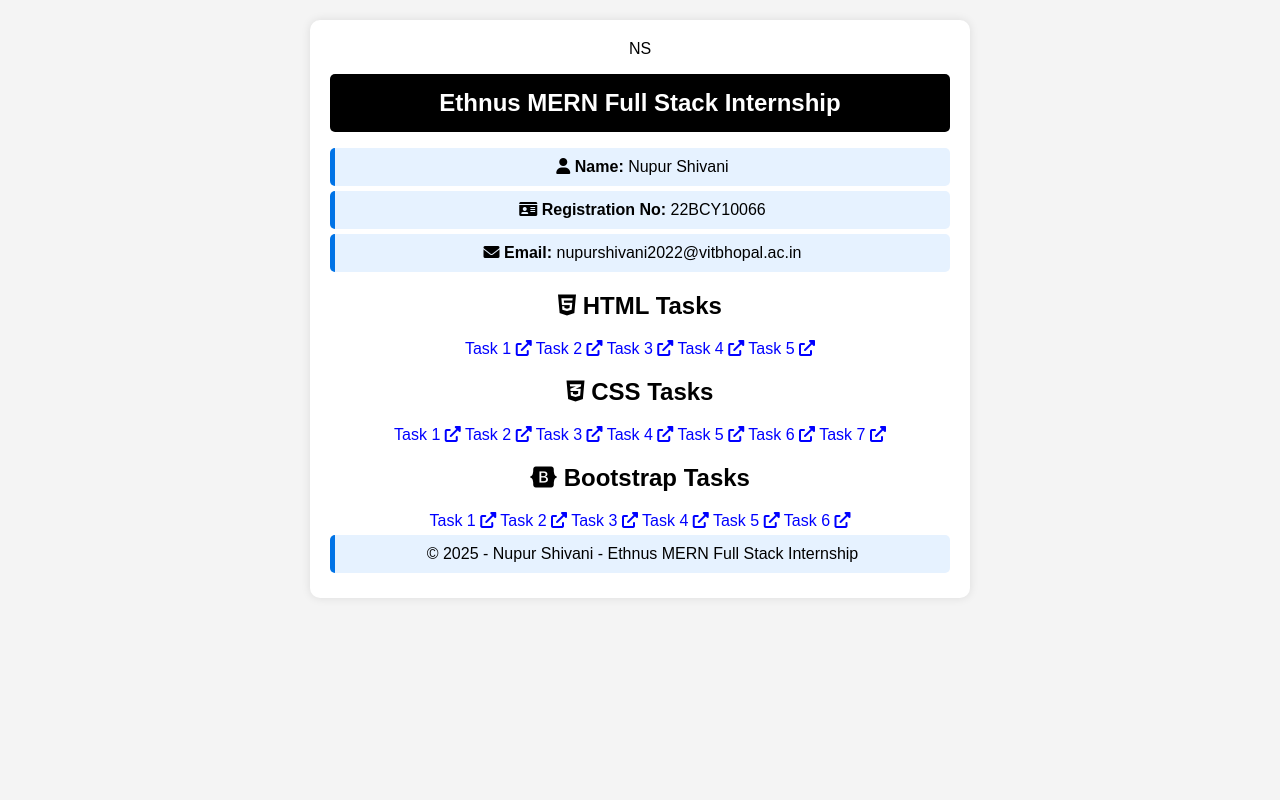
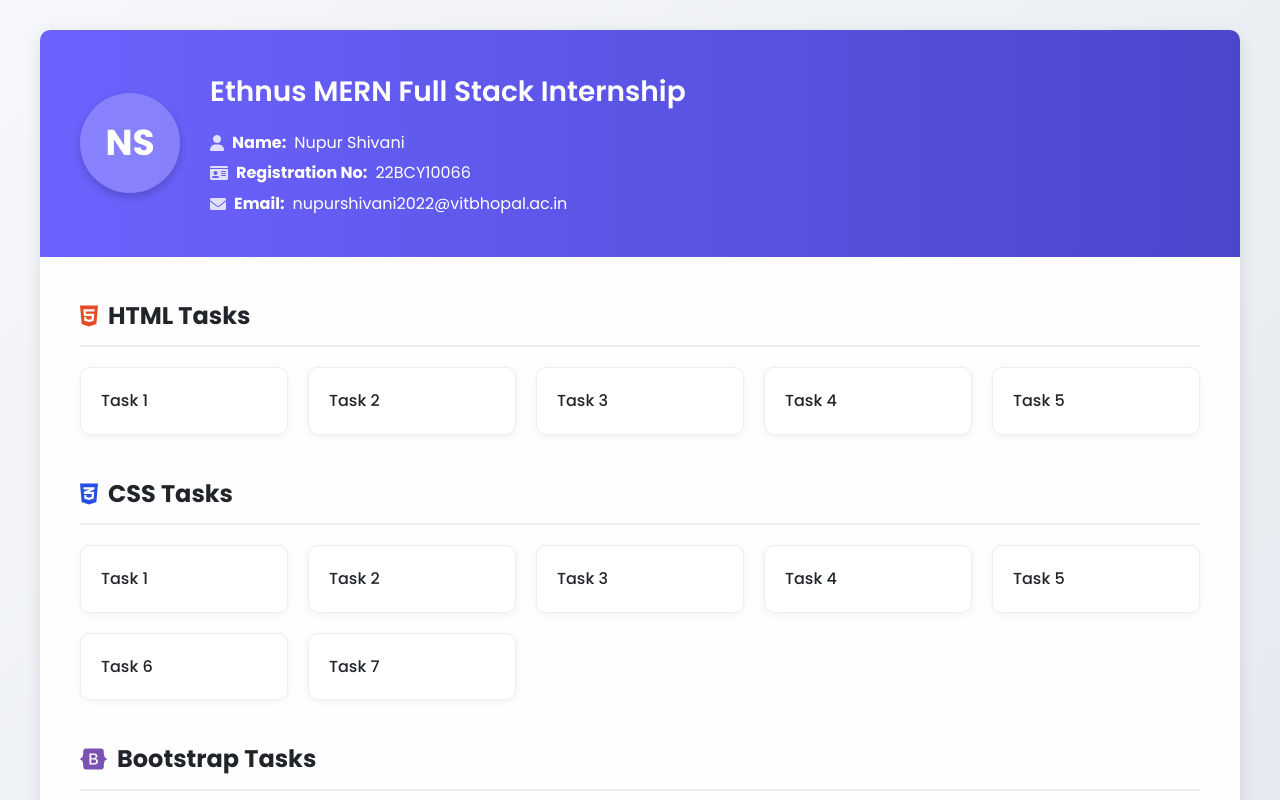
Before and after one commit to Nupurshivani/MERN-ASSIGNMENTS, a plain HTML site: page index.html in a window 1280 px wide. Shown: the top 800 px of the page. Drawn offline with Linux system fonts and the light colour scheme.

Commit message:
Update index.css

```diff
--- a/index.css
+++ b/index.css
@@ -1,81 +1,239 @@
+:root {
+    --primary-color: #6c63ff;
+    --secondary-color: #4a47cc;
+    --light-color: #f8f9fa;
+    --dark-color: #212529;
+    --success-color: #28a745;
+    --html-color: #e34c26;
+    --css-color: #264de4;
+    --bootstrap-color: #7952b3;
+    --shadow: 0 4px 16px rgba(0, 0, 0, 0.1);
+    --transition: all 0.3s ease;
+    --border-radius: 10px;
+}
+
+* {
+    margin: 0;
+    padding: 0;
+    box-sizing: border-box;
+}
+
 body {
-    font-family: Arial, sans-serif;
-    background-color: #f4f4f4;
-    text-align: center;
+    font-family: 'Poppins', sans-serif;
+    background: linear-gradient(135deg, #f5f7fa, #e4e7ed);
+    min-height: 100vh;
+    padding: 30px 20px;
+    line-height: 1.6;
+    color: var(--dark-color);
 }
 
 .container {
-    width: 50%;
-    margin: auto;
-    background: white;
-    padding: 20px;
-    box-shadow: 0px 0px 10px gray;
-    border-radius: 10px;
+    max-width: 1200px;
+    margin: 0 auto;
+    background: rgba(255, 255, 255, 0.95);
+    border-radius: var(--border-radius);
+    box-shadow: var(--shadow);
+    overflow: hidden;
 }
 
-h1 {
-    color: #333;
-    font-size: 1.5rem;
-}
-
-table {
-    width: 100%;
-    border-collapse: collapse;
-    margin-top: 20px;
-}
-
-table, th, td {
-    border: 1px solid black;
-}
-
-th, td {
-    padding: 10px;
-    text-align: center;
-}
-
-th {
-    background-color: #333;
+/* HEADER SECTION */
+header {
+    padding: 40px;
+    background: linear-gradient(to right, var(--primary-color), var(--secondary-color));
     color: white;
 }
 
-a {
-    color: blue;
-    text-decoration: none;
+.profile-info {
+    display: flex;
+    align-items: center;
+    gap: 30px;
 }
 
-a:hover {
-    text-decoration: underline;
+.profile-pic {
+    min-width: 100px;
+    height: 100px;
+    border-radius: 50%;
+    background: rgba(255, 255, 255, 0.2);
+    display: flex;
+    align-items: center;
+    justify-content: center;
+    box-shadow: 0 4px 10px rgba(0, 0, 0, 0.2);
 }
 
-body {
-    font-family: Arial, sans-serif;
-    margin: 20px;
-    padding: 0;
-    background-color: #f4f4f4;
+.initials {
+    font-size: 36px;
+    font-weight: 700;
 }
 
-.container {
-    max-width: 800px;
-    margin: auto;
-    background: white;
-    padding: 20px;
-    border-radius: 10px;
-    box-shadow: 0px 0px 10px rgba(0, 0, 0, 0.1);
+.student-details h1 {
+    font-size: 28px;
+    margin-bottom: 15px;
+    font-weight: 600;
+    background: none;
+    padding: 0;
+    text-align: left;
 }
 
-h1 {
-    background-color: black;
-    color: white;
-    text-align: center;
-    padding: 15px;
-    border-radius: 5px;
+.student-info {
+    display: flex;
+    flex-direction: column;
+    gap: 5px;
 }
 
-p {
+.student-info p {
+    padding: 0;
     font-size: 16px;
-    margin: 5px 0;
-    padding: 10px;
-    background-color: #e6f2ff;
-    border-left: 5px solid #0073e6;
-    border-radius: 5px;
+    margin: 0;
+    background: none;
+    border: none;
+    display: flex;
+    align-items: center;
+    gap: 8px;
 }
+
+.student-info i {
+    color: rgba(255, 255, 255, 0.8);
+}
+
+/* MAIN CONTENT */
+main {
+    padding: 40px;
+}
+
+.assignments-container {
+    display: flex;
+    flex-direction: column;
+    gap: 40px;
+}
+
+.assignment-section h2 {
+    font-size: 24px;
+    margin-bottom: 20px;
+    padding-bottom: 10px;
+    border-bottom: 2px solid #eee;
+    display: flex;
+    align-items: center;
+    gap: 10px;
+}
+
+.html-section h2 i {
+    color: var(--html-color);
+}
+
+.css-section h2 i {
+    color: var(--css-color);
+}
+
+.bootstrap-section h2 i {
+    color: var(--bootstrap-color);
+}
+
+.task-grid {
+    display: grid;
+    grid-template-columns: repeat(auto-fill, minmax(200px, 1fr));
+    gap: 20px;
+}
+
+.task-card {
+    display: flex;
+    align-items: center;
+    justify-content: space-between;
+    padding: 20px;
+    background: white;
+    border-radius: var(--border-radius);
+    box-shadow: 0 2px 8px rgba(0, 0, 0, 0.05);
+    text-decoration: none;
+    color: var(--dark-color);
+    font-weight: 500;
+    transition: var(--transition);
+    border: 1px solid #eee;
+}
+
+.html-section .task-card:hover {
+    background: var(--html-color);
+    color: white;
+    transform: translateY(-5px);
+    box-shadow: 0 8px 16px rgba(227, 76, 38, 0.2);
+}
+
+.css-section .task-card:hover {
+    background: var(--css-color);
+    color: white;
+    transform: translateY(-5px);
+    box-shadow: 0 8px 16px rgba(38, 77, 228, 0.2);
+}
+
+.bootstrap-section .task-card:hover {
+    background: var(--bootstrap-color);
+    color: white;
+    transform: translateY(-5px);
+    box-shadow: 0 8px 16px rgba(121, 82, 179, 0.2);
+}
+
+.task-number {
+    font-size: 16px;
+}
+
+.task-card i {
+    opacity: 0;
+    transition: var(--transition);
+}
+
+.task-card:hover i {
+    opacity: 1;
+}
+
+/* FOOTER */
+footer {
+    padding: 20px;
+    text-align: center;
+    background: var(--light-color);
+    color: #666;
+    font-size: 14px;
+    border-top: 1px solid #eee;
+}
+
+/* RESPONSIVE DESIGN */
+@media (max-width: 768px) {
+    .profile-info {
+        flex-direction: column;
+        text-align: center;
+        gap: 20px;
+    }
+
+    .student-details h1 {
+        text-align: center;
+        font-size: 24px;
+    }
+
+    .student-info p {
+        justify-content: center;
+    }
+
+    .task-grid {
+        grid-template-columns: 1fr 1fr;
+    }
+}
+
+@media (max-width: 480px) {
+    header, main {
+        padding: 20px;
+    }
+
+    .profile-pic {
+        min-width: 80px;
+        height: 80px;
+    }
+
+    .initials {
+        font-size: 28px;
+    }
+
+    .student-details h1 {
+        font-size: 20px;
+    }
+
+    .task-grid {
+        grid-template-columns: 1fr;
+    }
+}
```
